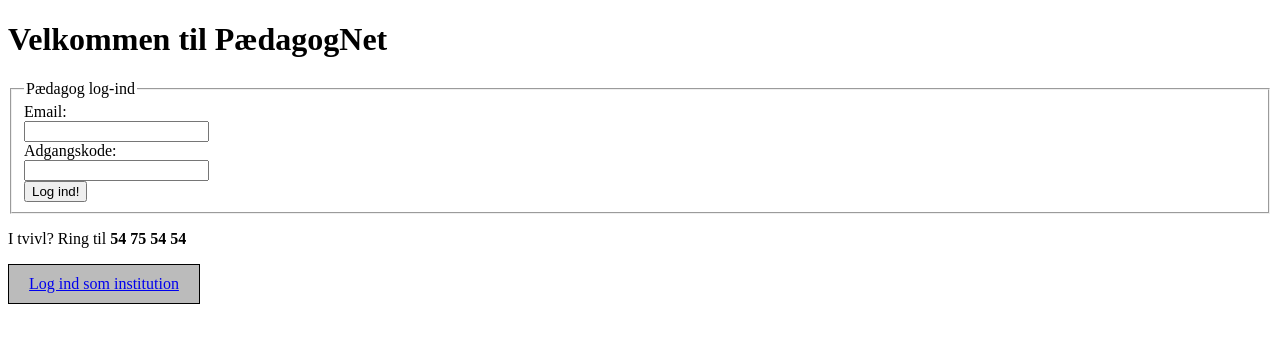
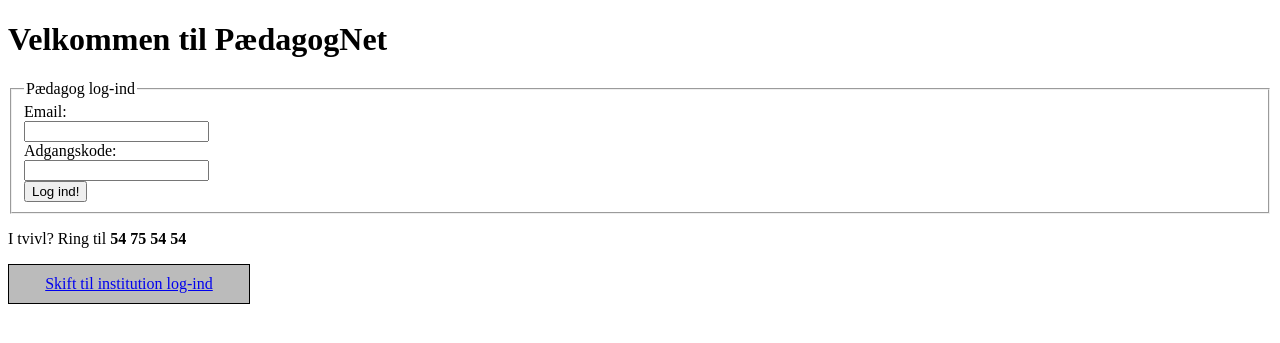
Before and after one commit to bjornua/fprojekt2010, a Python web app: template fprojekt/templates/pages/frontpage.mako in a window 1280 px wide. Shown: the top 343 px of the page. Run offline with Mako, Linux system fonts and the light colour scheme; the template is opened without the code that fills it, so the values that code supplies are empty.

Commit message:
Code cleanup and CSS fix

```diff
--- a/fprojekt/static/css/frontpage/screen.css
+++ b/fprojekt/static/css/frontpage/screen.css
@@ -1,6 +1,6 @@
 #pedagogue_activate_form, #institution_activate_form {
     border:1px solid #000;
-    width:170px;
+    width:220px;
     padding:10px;
     display:block;
     text-align:center;
@@ -9,3 +9,6 @@
 #pedagogue_activate_form:hover, #institution_activate_form:hover {
     background:#DDD;
 }
+#institution_login, #pedagogue_activate_form {
+    display:none;
+}
--- a/fprojekt/templates/pages/frontpage.mako
+++ b/fprojekt/templates/pages/frontpage.mako
@@ -10,7 +10,7 @@
         <input type="submit" value="Log ind!"/>
     </fieldset>
 </form>
-<form action="${url_for("institution_login")}" method="post" id="institution_login" style="display:none;">
+<form action="${url_for("institution_login")}" method="post" id="institution_login">
     <fieldset>
         <legend>Institutions log-ind</legend>
         <label for="inst_code">Institutionskode:</label><br />
@@ -21,20 +21,8 @@
 <p>
     I tvivl? Ring til <strong>54 75 54 54</strong>
 </p>
-<a id="pedagogue_activate_form" href="javascript:void()" style="display:none;">Pædagog log-ind</a>
-<a id="institution_activate_form" href="javascript:void()">Log ind som institution</a>
-<!--
-<form action="${url_for("admin_login")}" method="post" id="adminstrator_login" style="display:none;">
-    <fieldset>
-        <legend>Administrator log-ind</legend>
-        <label for="username">Brugernavn:</label><br />
-        <input type="text" id="username" name="username"/><br />
-        <label for="password">Adgangskode:</label><br />
-        <input type="password" id="password" name="password"/><br />
-        <input type="submit" value="Log ind!"/>
-    </fieldset>
-</form>
--->
+<a id="pedagogue_activate_form" href="javascript:void()">Skift til pædagog log-ind</a>
+<a id="institution_activate_form" href="javascript:void()">Skift til institution log-ind</a>
 <script type="text/javascript">
 $(document).ready(function($){
     $("#pedagogue_activate_form").click(function () {
```
